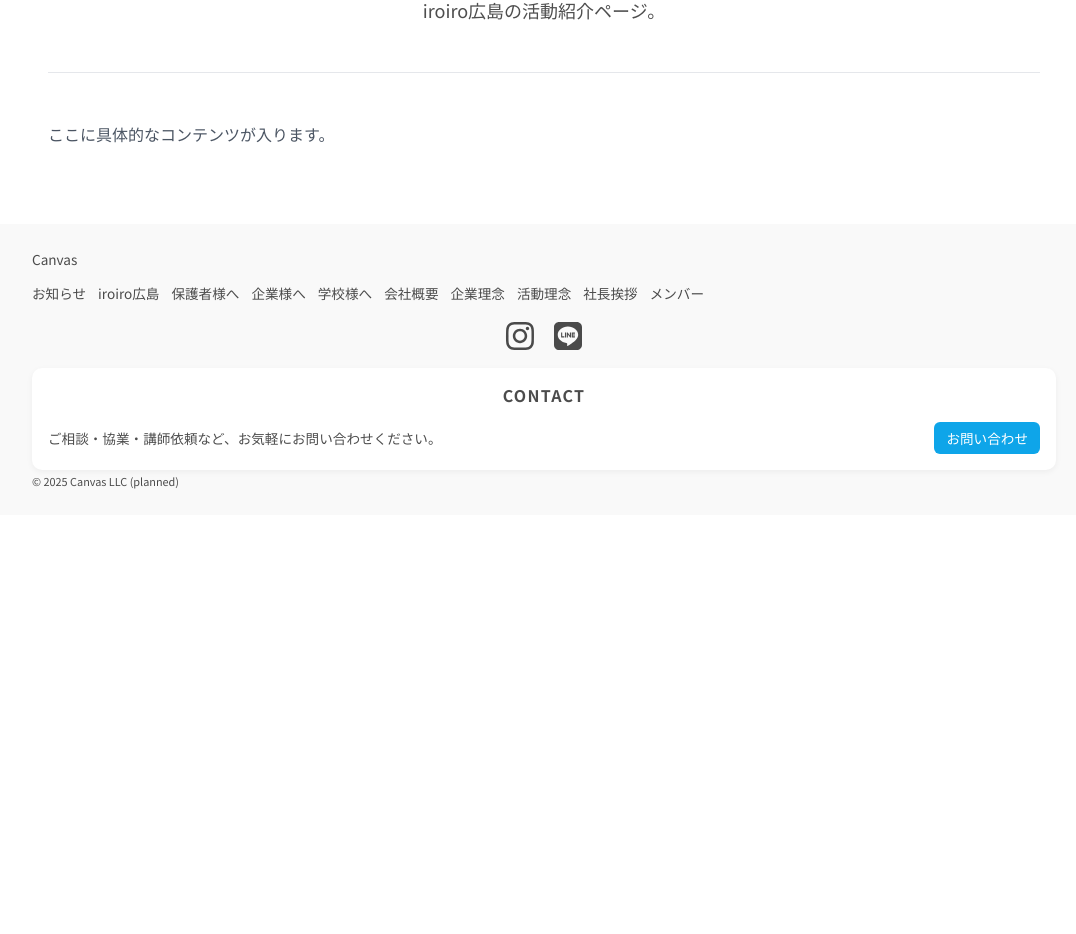
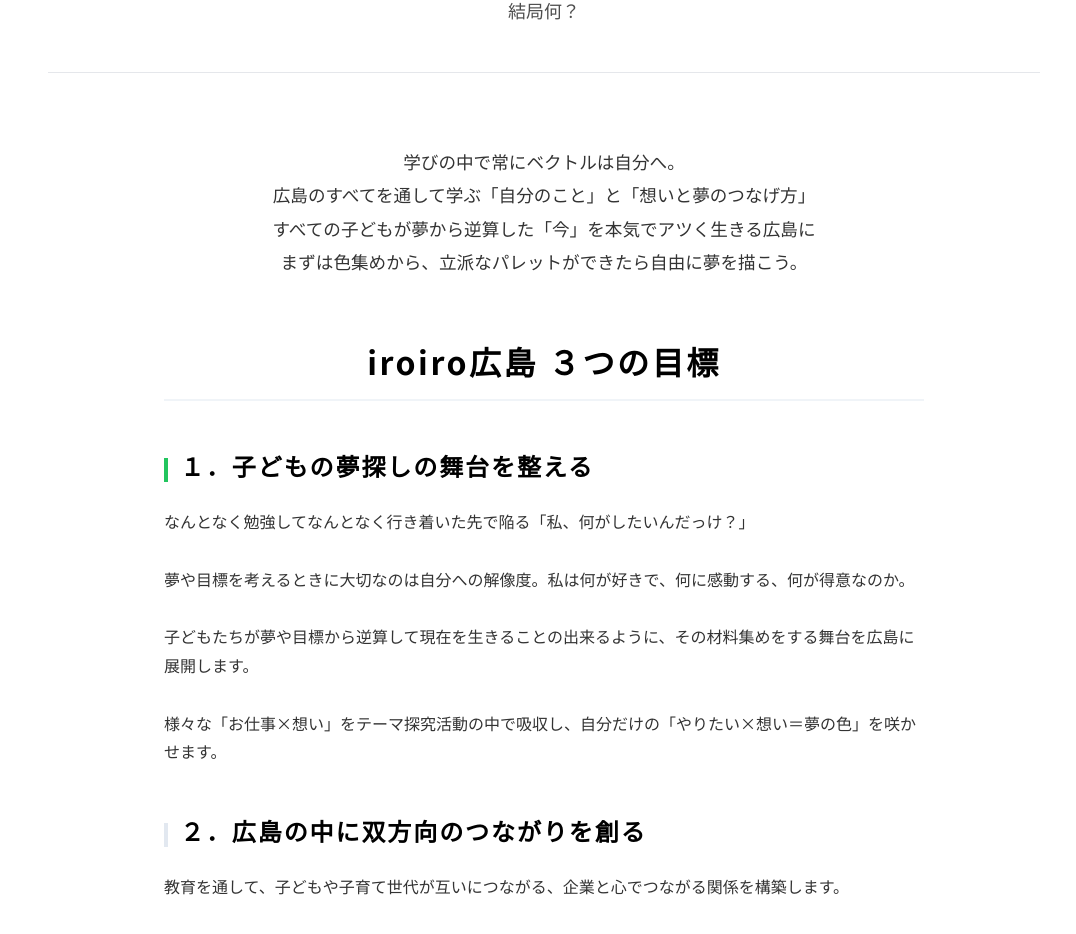
Before and after one commit to yvngmaxe/Canvas-site, a Next.js app: page /iroiro in a window 1280 px wide. Shown: the part 252-1186 px from the top of the page, without its empty margins (96-1172 px from the left). Before the commit the page ends 800 px from the top, so only its background shows below. Built offline with nearby package versions, Linux system fonts and the light colour scheme; no server answers.

Commit message:
iroiro,visionのコンポーネント化＆iroiro詳細

```diff
--- /dev/null
+++ b/app/iroiro/page.module.css
@@ -0,0 +1,44 @@
+.container {
+  max-width: 800px;
+  margin: 40px auto;
+  padding: 0 20px;
+}
+
+.mainTitle {
+  font-size: 2em;
+  font-weight: bold;
+  text-align: center;
+  margin-bottom: 48px;
+  border-bottom: 2px solid #f0f4f8;
+  padding-bottom: 16px;
+}
+
+/* 追加: 導入文のスタイル */
+.introText {
+  text-align: center;
+  font-size: 1.1rem;
+  line-height: 1.9;
+  margin-bottom: 60px; /* 導入文と最初の目標との間隔を広めに */
+  color: #333;
+}
+
+.goal {
+  margin-bottom: 48px;
+}
+
+.goalText {
+  font-size: 1rem;
+  line-height: 1.8;
+  color: #333;
+}
+
+/* スマホでのみ有効になる改行 */
+.mobileBr {
+  display: none; /* PCでは改行を無効化 */
+}
+
+@media (max-width: 768px) { /* 768px以下の画面幅で適用 */
+  .mobileBr {
+    display: block; /* スマホでは改行を有効化 */
+  }
+}
--- a/app/iroiro/page.tsx
+++ b/app/iroiro/page.tsx
@@ -1,16 +1,66 @@
-import Header from "@/components/Header";
+"use client"; // スクロールイベントを検知するためクライアントコンポーネントに
+
 import PageLayout from "@/components/PageLayout";
+import AnimatedHeading from "@/components/AnimatedHeading"; // ★インポート
+import styles from "./page.module.css";
 
 export default function IroiroPage() {
   return (
-    <div className="page">
-      <Header />
-      <PageLayout title="iroiro広島" subtitle="iroiro広島の活動紹介ページ。">
-        {/* TODO: 活動概要/イベント紹介/外部リンク */}
-        <p className="mt-4 text-gray-600">
-          ここに具体的なコンテンツが入ります。
+    <PageLayout title="iroiro広島" subtitle="結局何？">
+      <div className={styles.container}>
+        <p className={styles.introText}>
+          学びの中で常にベクトルは自分へ。
+          <br />
+          広島のすべてを通して学ぶ「自分のこと」と「想いと夢のつなげ方」
+          <br />
+          すべての子どもが夢から逆算した「今」を本気でアツく生きる広島に
+          <br />
+          まずは色集めから、立派なパレットができたら自由に夢を描こう。
         </p>
-      </PageLayout>
-    </div>
+
+        <h2 className={styles.mainTitle}>
+          iroiro広島
+          <br className={styles.mobileBr} /> ３つの目標
+        </h2>
+
+        <div className={styles.goal}>
+          <AnimatedHeading>１．子どもの夢探しの舞台を整える</AnimatedHeading>
+          <p className={styles.goalText}>
+            なんとなく勉強してなんとなく行き着いた先で陥る「私、何がしたいんだっけ？」
+            <br />
+            <br />
+            夢や目標を考えるときに大切なのは自分への解像度。私は何が好きで、何に感動する、何が得意なのか。
+            <br />
+            <br />
+            子どもたちが夢や目標から逆算して現在を生きることの出来るように、その材料集めをする舞台を広島に展開します。
+            <br />
+            <br />
+            様々な「お仕事×想い」をテーマ探究活動の中で吸収し、自分だけの「やりたい×想い＝夢の色」を咲かせます。
+          </p>
+        </div>
+
+        <div className={styles.goal}>
+          <AnimatedHeading>
+            ２．広島の中に双方向のつながりを創る
+          </AnimatedHeading>
+          <p className={styles.goalText}>
+            教育を通して、子どもや子育て世代が互いにつながる、企業と心でつながる関係を構築します。
+            <br />
+            <br />
+            製品やサービスを一方的に享受するだけでなく、広島県民が広島の産業を応援する、広島の産業が広島の教育を応援する双方向のつながりを創り、プラットフォーム上に可視化します。
+          </p>
+        </div>
+
+        <div className={styles.goal}>
+          <AnimatedHeading>３．広島を夢の発着点にする</AnimatedHeading>
+          <p className={styles.goalText}>
+            広島が育てた子どもの夢がこの土地で実現する未来を望みます。
+            <br />
+            <br />
+            例えいつかこの土地を離れたとしても、帰ってきて抱いた夢を叶えられるように子ども時代に広島でつながりを創り、将来のUターンの選択肢を確保します。
+          </p>
+        </div>
+      </div>
+    </PageLayout>
   );
 }
--- /dev/null
+++ b/components/AnimatedHeading/index.module.css
@@ -0,0 +1,18 @@
+.container {
+  display: flex;
+  align-items: center; /* ラインとテキストを縦中央に揃える */
+  margin-bottom: 16px; /* 元々の見出し下のマージンを維持 */
+}
+
+.borderIndicator {
+  width: 4px;
+  height: 1.5em; /* テキストのフォントサイズと高さを合わせる */
+  background-color: #e2e8f0; /* 初期色を白っぽいグレーに */
+  margin-right: 12px; /* ラインとテキストの間隔 */
+}
+
+.goalTitle {
+  font-size: 1.5em;
+  font-weight: bold;
+  /* 枠線（border）のスタイルは不要になったので削除 */
+}
--- /dev/null
+++ b/components/AnimatedHeading/index.tsx
@@ -0,0 +1,42 @@
+'use client';
+
+import { useRef, useState, type ReactNode } from 'react';
+import { motion, useScroll, useMotionValueEvent } from 'framer-motion';
+import styles from './index.module.css';
+
+type Props = {
+  children: ReactNode;
+};
+
+export default function AnimatedHeading({ children }: Props) {
+  const containerRef = useRef<HTMLDivElement>(null);
+  const [isFinished, setIsFinished] = useState(false);
+
+  const { scrollYProgress } = useScroll({
+    target: containerRef,
+    // 要素の上端が画面の下端に来た時(0)から、要素の下端が画面の上端を通過する時(1)までを監視
+    offset: ["start end", "end start"],
+  });
+
+  useMotionValueEvent(scrollYProgress, "change", (latest) => {
+    // 50%以上スクロールされたら「読み終わり」とみなす
+    if (latest > 0.5) {
+      setIsFinished(true);
+    } else {
+      setIsFinished(false); // スクロールして戻ったら色も戻るように
+    }
+  });
+
+  return (
+    <div ref={containerRef} className={styles.container}>
+      <motion.div
+        className={styles.borderIndicator}
+        animate={{ backgroundColor: isFinished ? '#22c55e' : '#e2e8f0' }}
+        transition={{ duration: 0.5 }}
+      />
+      <h3 className={styles.goalTitle}>
+        {children}
+      </h3>
+    </div>
+  );
+}
--- /dev/null
+++ b/components/LPVision/index.module.css
@@ -0,0 +1,36 @@
+.section {
+  padding: 80px 20px; /* 少し広めに */
+  text-align: center;
+  position: relative; /* 背景要素の基準点 */
+  overflow: hidden; /* はみ出したアニメーション要素を隠す */
+}
+
+.background {
+  position: absolute;
+  top: 0;
+  left: 0;
+  width: 100%;
+  height: 100%;
+  background-color: #f0f4f8; /* 仮の背景色 */
+  z-index: -1;
+  /* background-image: url(...); などを後で追加できる */
+}
+
+.content {
+  position: relative;
+  z-index: 1;
+}
+
+.title {
+  font-size: 2.5em;
+  margin-bottom: 24px;
+  font-weight: bold;
+}
+
+.text {
+  font-size: 1.1em;
+  color: #555;
+  line-height: 1.8;
+  max-width: 800px;
+  margin: 0 auto;
+}
--- /dev/null
+++ b/components/LPVision/index.tsx
@@ -0,0 +1,39 @@
+'use client';
+
+import { motion } from 'framer-motion';
+import styles from './index.module.css';
+
+const variants = {
+  hidden: { opacity: 0, y: 50 },
+  visible: {
+    opacity: 1,
+    y: 0,
+    transition: {
+      duration: 0.8,
+      ease: "easeOut"
+    }
+  },
+};
+
+export default function LPVision() {
+  return (
+    <motion.section
+      className={styles.section}
+      initial="hidden"
+      whileInView="visible"
+      viewport={{ once: true, amount: 0.3 }}
+    >
+      <div className={styles.background}></div>
+      <div className={styles.content}>
+        <motion.h2 className={styles.title} variants={variants}>
+          VISION
+        </motion.h2>
+        <motion.p className={styles.text} variants={{ ...variants, visible: { ...variants.visible, transition: { ...variants.visible.transition, delay: 0.2 } } }}>
+          ここに「VISION」のコンテンツが入ります。
+          <br />
+          私たちの目指す未来についての文章をここに追加しましょう。
+        </motion.p>
+      </div>
+    </motion.section>
+  );
+}
--- /dev/null
+++ b/components/LPiroiro/index.module.css
@@ -0,0 +1,31 @@
+.section {
+  padding: 80px 20px;
+  text-align: center;
+  background-color: #ffffff;
+}
+
+.content {
+  position: relative;
+  z-index: 1;
+}
+
+.title {
+  font-size: 2.5em;
+  margin-bottom: 24px;
+  font-weight: bold;
+}
+
+.text {
+  font-size: 1.6em; /* 文字サイズを大きく */
+  line-height: 1.6; /* 行間を調整 */
+  font-weight: 500; /* 少し太く */
+  color: #555;
+  max-width: 800px;
+  margin: 0 auto;
+}
+
+@media (max-width: 768px) {
+  .text {
+    font-size: 1.2em; /* スマホでは文字サイズを少し小さく */
+  }
+}
--- /dev/null
+++ b/components/LPiroiro/index.tsx
@@ -0,0 +1,46 @@
+'use client';
+
+import { motion } from 'framer-motion';
+import Link from 'next/link';
+import styles from './index.module.css';
+
+const variants = {
+  hidden: { opacity: 0, y: 50 },
+  visible: {
+    opacity: 1,
+    y: 0,
+    transition: {
+      duration: 0.8,
+      ease: "easeOut"
+    }
+  },
+};
+
+export default function LPiroiro() {
+  return (
+    <motion.section
+      className={styles.section}
+      initial="hidden"
+      whileInView="visible"
+      viewport={{ once: true, amount: 0.3 }}
+    >
+      <div className={styles.content}>
+        <motion.h2 className={styles.title} variants={variants}>
+          iroiro広島
+        </motion.h2>
+        <motion.p className={styles.text} variants={{ ...variants, visible: { ...variants.visible, transition: { ...variants.visible.transition, delay: 0.2 } } }}>
+          なんとなく生きる時代は終わった。
+          <br />
+          自分だけの色で広島で夢を見よう。
+          <br />
+          広島が君の出発点。
+        </motion.p>
+        <motion.div variants={{ ...variants, visible: { ...variants.visible, transition: { ...variants.visible.transition, delay: 0.4 } } }}>
+          <Link href="/iroiro" className={styles.button}>
+            詳しく見る
+          </Link>
+        </motion.div>
+      </div>
+    </motion.section>
+  );
+}
```
Also changed, not shown: app/page.tsx (+13 -37 lines).
